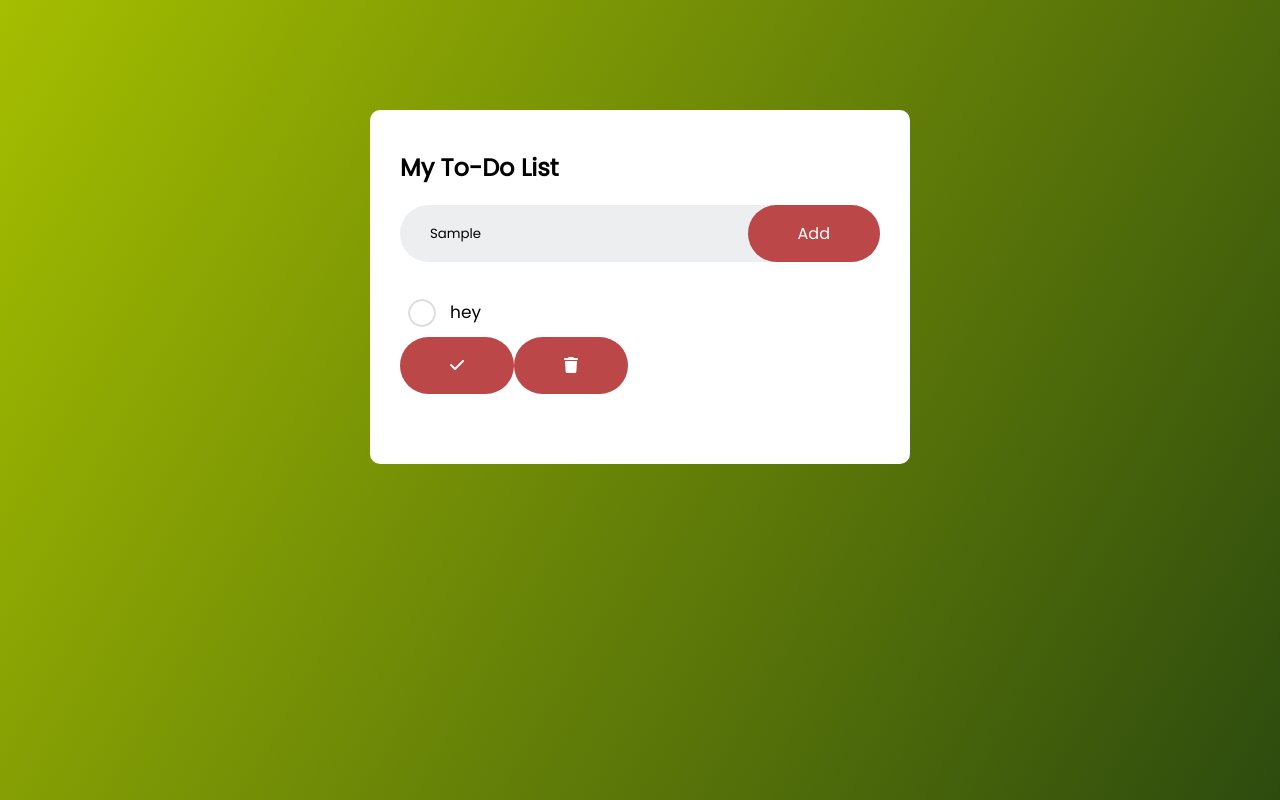
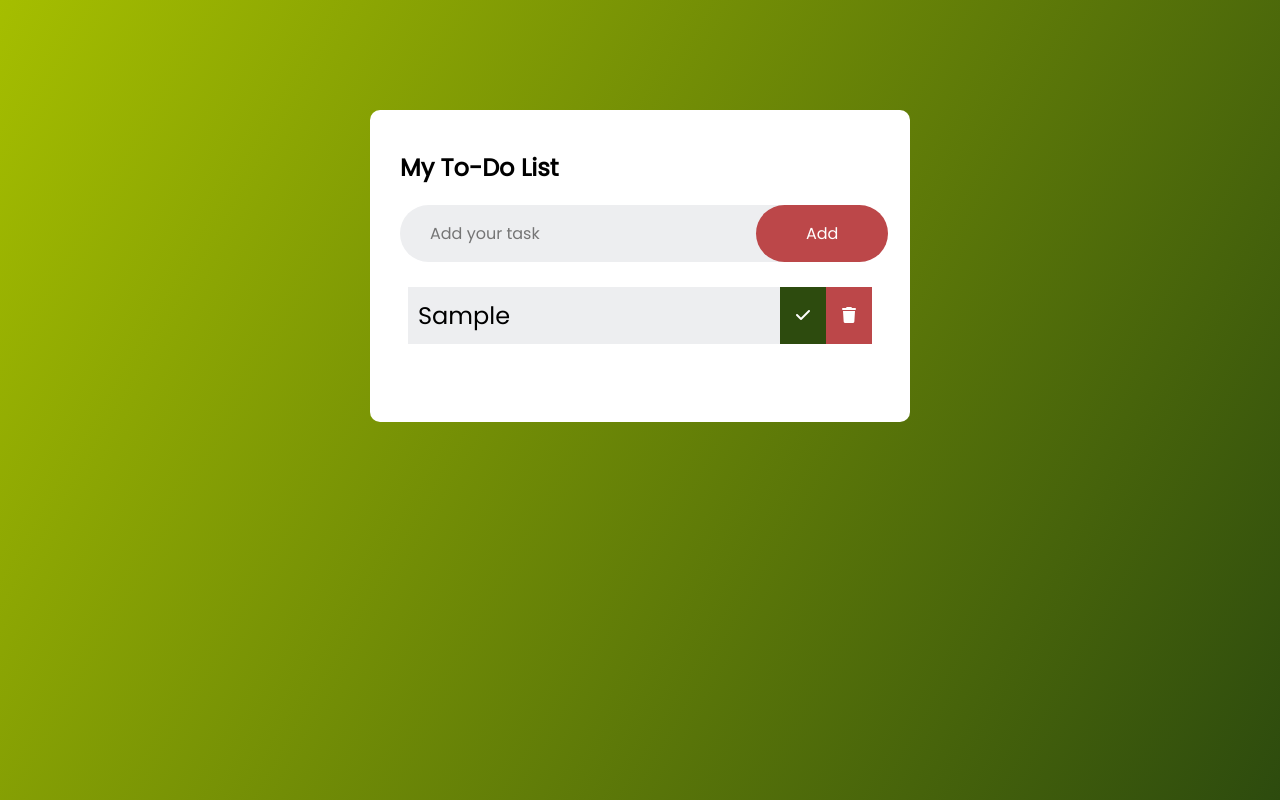
Before and after one commit to angelaanjorin/todoapp, a plain HTML site: page index.html in a window 1280 px wide. Both pictures are taken after typing "Sample" into the empty fields and a click on the button "Add". Drawn offline with Linux system fonts and the light colour scheme.

Commit message:
style the todo list items. Update the index.html and script.js

```diff
--- a/assets/css/style.css
+++ b/assets/css/style.css
@@ -8,7 +8,6 @@
 .todo-container{
     width: 100%;
     min-height: 100vh;
-    /*background:linear-gradient(135deg,rgb(233, 189, 131), rgb(206, 122, 26));*/
     background: linear-gradient(120deg, #A5BE00, #2d4b0e);
     padding: 10px;
 }
@@ -23,9 +22,6 @@
 }
 
 .todo-app h2{
-    color: #386641
-    display: flex;
-    align-items: center;
     margin-bottom: 20px;
 }
 
@@ -45,10 +41,10 @@ input{
     outline: none;
     background: transparent;
     padding: 10px;
-    font-weight: 14px;
+    font-size: 16px;
 }
 
-button{
+#todo-button{
 border: none;
 outline: none;
 padding: 16px 50px;
@@ -58,15 +54,45 @@ font-size: 16px;
 cursor: pointer;
 border-radius: 40px;
 }
-ul li{
+
+#list-container{
     list-style: none;
+
+}
+.todo{
+    margin: 0.5rem;
+    background: #edeef0;
+    color: black;
+    font-size: 1.5rem;
+    display: flex;
+    justify-content: space-between;
+    align-items: center;
+}
+.todo li{
+    flex: 1;
+    padding: 10px;
+}
+
+.trash-btn, .complete-btn{
+    background: #BC4749;
+    color:#ffffff;
+    border: none;
+    padding: 1rem;
+    cursor: pointer;
+    font-size: 1rem;
+}
+.complete-btn{
+    background: #2d4b0e;
+}
+/**todo{
+    height: 28px;
     font-size: 17px;
     padding: 12px 8px 12px 50px;
     user-select: none;
     cursor: pointer;
     position: relative;
-}
-ul li::before{
+}**/
+/**ul li::before{
     content: '';
     position: absolute;
     height: 28px;
@@ -85,4 +111,4 @@ ul li.checked{
 }
 ul li.checked::before{
     background-image: url("/assets/images/checked.png");
-}
+}**/
--- a/index.html
+++ b/index.html
@@ -17,11 +17,12 @@
                 <input type="text" id="input-box" placeholder="Add your task">
                 <button id="todo-button">Add</button>
             </div>
-            <ul id="list-container">
+                <div id="list-container">
+                    <ul id="todo-list"></ul>
+                </div>
                 <!--<li class="checked">Task1</li>
                 <li>Task2</li>
                 <li>Task3</li>-->
-            </ul>
         </div>
     </div>
     <script src="script.js"></script>
--- a/script.js
+++ b/script.js
@@ -2,6 +2,7 @@
 const inputBox = document.getElementById("input-box");
 const listContainer = document.getElementById("list-container");
 const todoButton = document.getElementById("todo-button");
+const todoList = document.getElementById("todo-list");
 
 //Event Listeners
 todoButton.addEventListener('click', addTodo);
@@ -13,7 +14,7 @@ function addTodo(event){
     todoDiv.classList.add("todo");
     //Create LI
     const newTodo = document.createElement('li');
-    newTodo.innerText = 'hey';
+    newTodo.innerText = inputBox.value;
     newTodo.classList.add('todo-item');
     todoDiv.appendChild(newTodo);
     //CHECK MARK BUTTON
@@ -28,4 +29,6 @@ function addTodo(event){
     todoDiv.appendChild(trashButton);
     //APEND TO LIST
     listContainer.appendChild(todoDiv);
+    //CLEAR INPUTBOX VALUE
+    inputBox.value = "";
 }
```
